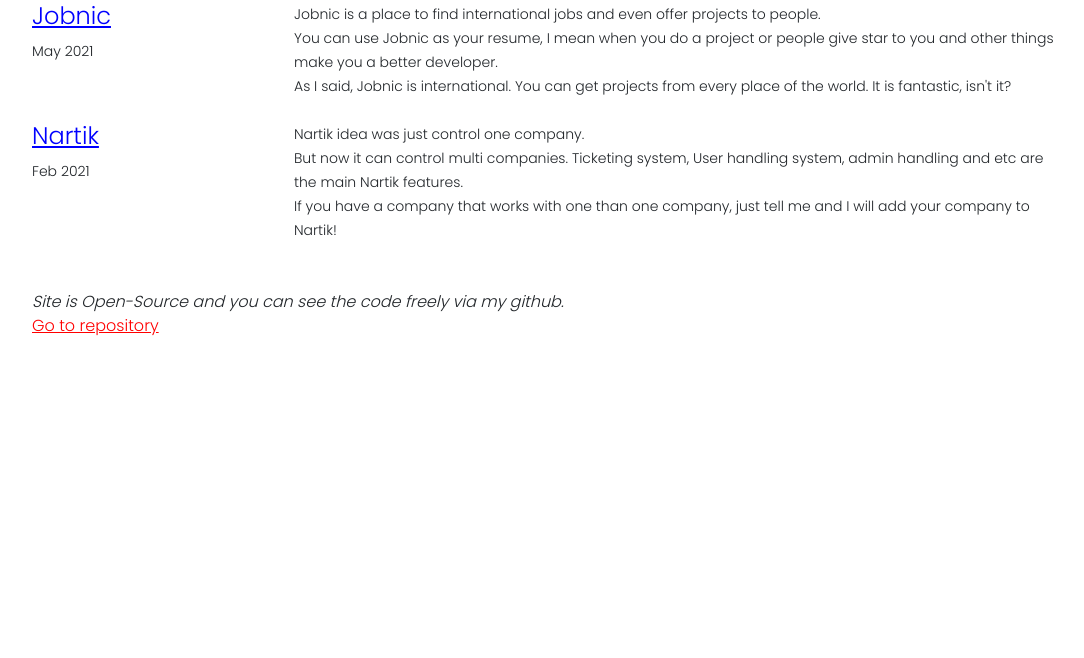
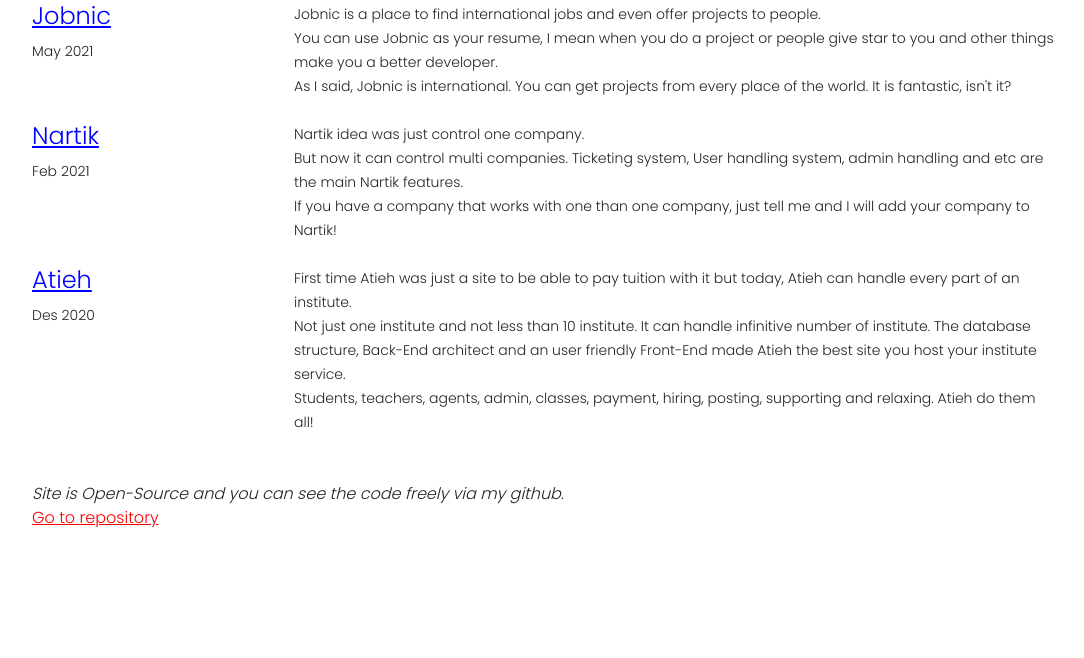
Before and after one commit to BlackIQ/BlackIQ.ir, a Flask app: page / in a window 1280 px wide. Shown: the part 752-1410 px from the top of the page, without its empty margins (96-1180 px from the left). Before the commit the page ends 1088 px from the top, so only its background shows below. Run offline with Flask 2, Linux system fonts and the light colour scheme; some libraries are stand-ins or nearby versions.

Commit message:
Add atieh part

```diff
--- a/app/templates/index.html
+++ b/app/templates/index.html
@@ -170,6 +170,24 @@
                 </div>
             </div>
             <br>
+            <div class="row">
+                <div class="col-md-3">
+                    <h4><a href="#" class="blue">Atieh</a></h4>
+                    <small>Des 2020</small>
+                    <br>
+                </div>
+                <div class="col-md-9">
+                    <small>
+                        First time Atieh was just a site to be able to pay tuition with it but today, Atieh can handle every part of an institute.
+                        <br>
+                        Not just one institute and not less than 10 institute. It can handle infinitive number of institute. The database structure, Back-End architect and an user friendly Front-End made Atieh the best site you host your institute service.
+                        <br>
+                        Students, teachers, agents, admin, classes, payment, hiring, posting, supporting and relaxing. Atieh do them all!
+                    </small>
+                    <br>
+                </div>
+            </div>
+            <br>
         </div>
     </div>
     <br>
```
